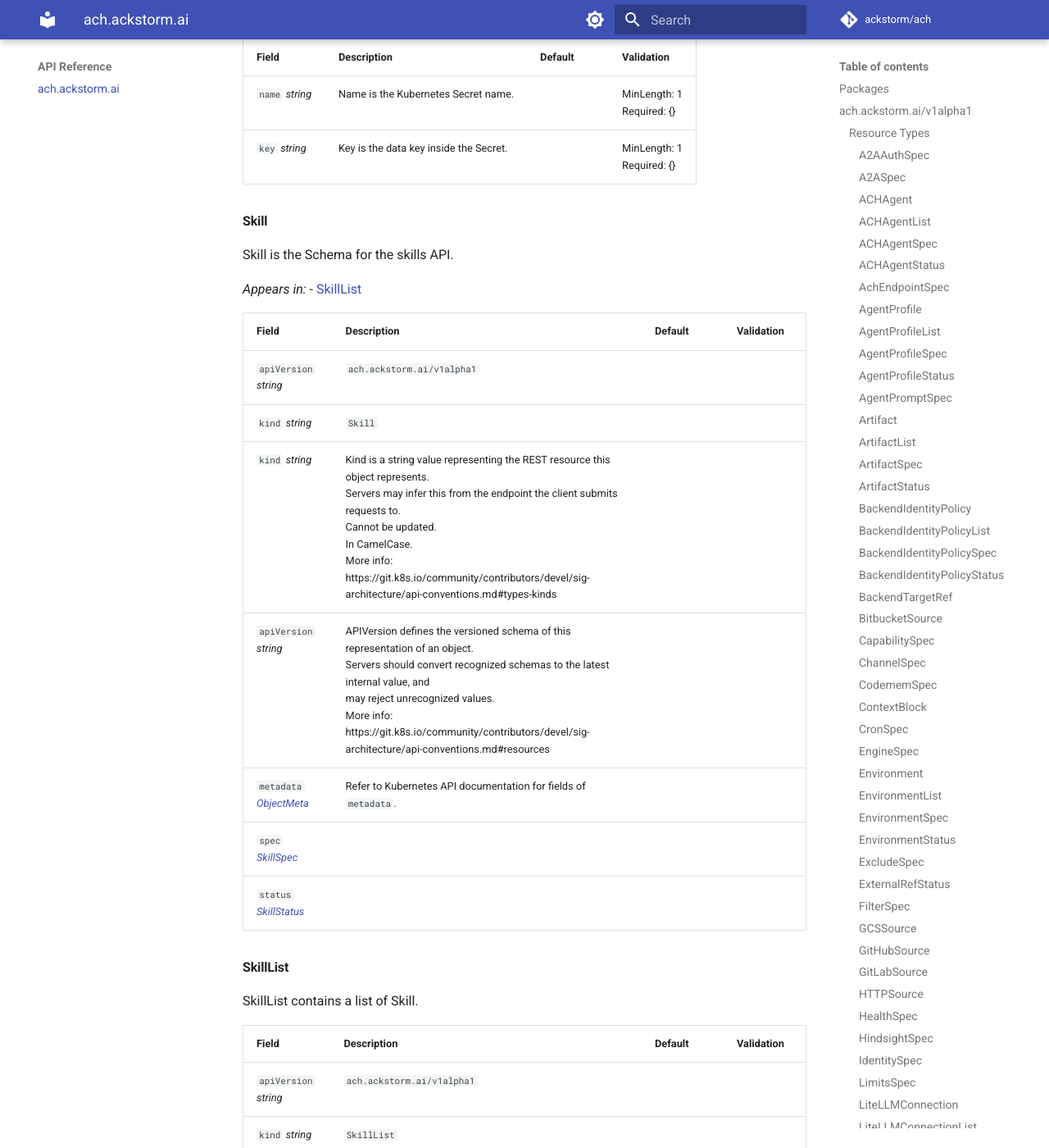
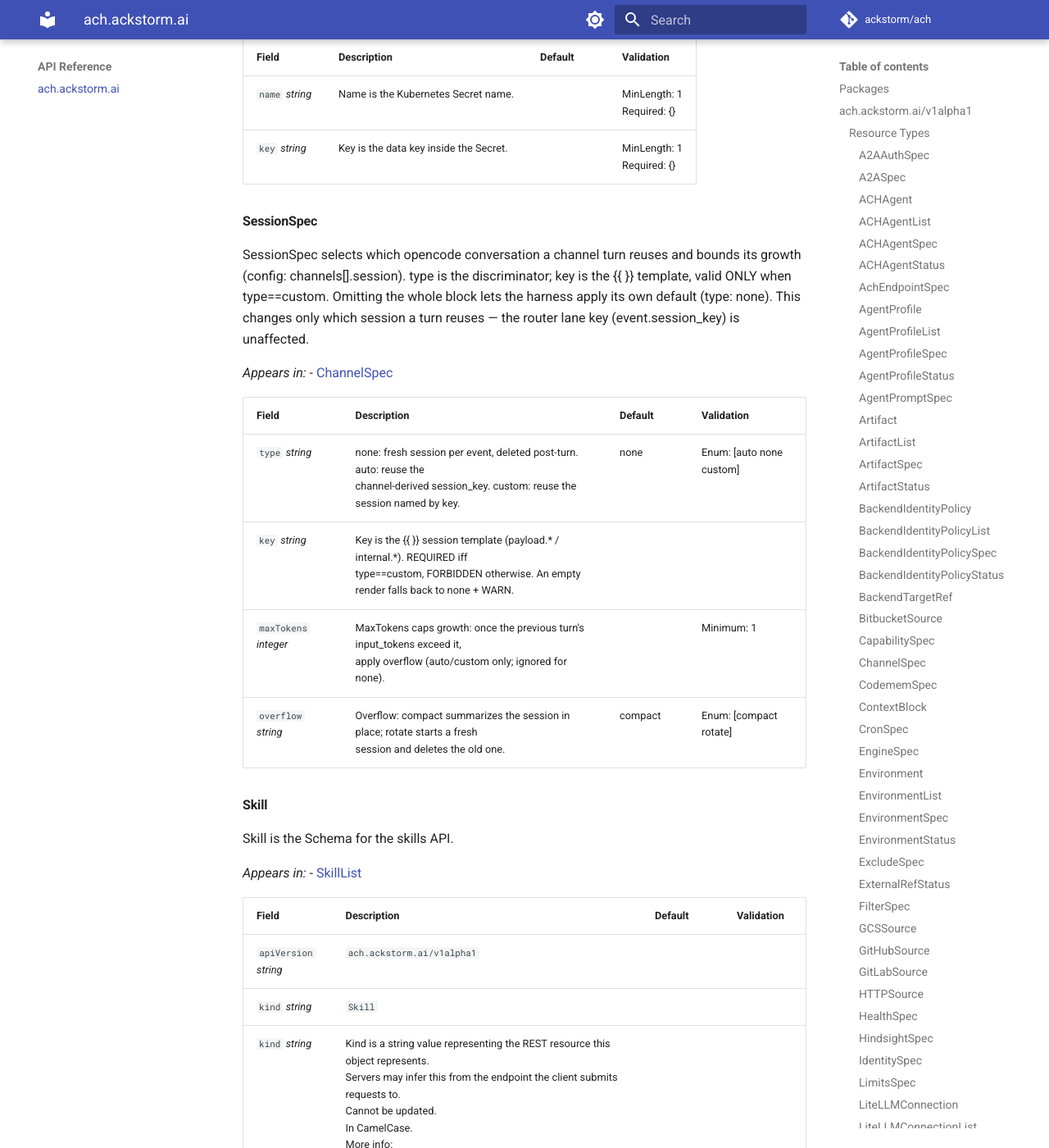
Before and after one commit to ackstorm/ach, an MkDocs documentation site: the page built from docs/api-reference/ach.ackstorm.ai.md, in a window 1280 px wide and 1400 px high, scrolled down 50990 px. Shown: the whole window at 82% size. Built offline with MkDocs 1.6.1 and Material for MkDocs 9.7.7, drawn with Linux system fonts in a browser that asks for light colours; comment, search, counter and statistics services are not loaded; the version menu is left out; some of the changed text lies outside the part shown.

Commit message:
chore(crd): regenerate ACHAgent CRD + docs for SessionSpec
make helm-sync + gen-crd-ref-docs after the channel.session block change.

Co-Authored-By: Claude Opus 4.8 (1M context) <noreply@anthropic.com>
Claude-Session: https://claude.ai/code/session_0154DEUhB5LqhLGEV4T6muex

```diff
--- a/docs/api-reference/ach.ackstorm.ai.md
+++ b/docs/api-reference/ach.ackstorm.ai.md
@@ -535,7 +535,7 @@ _Appears in:_
 | `type` _string_ |  |  | Enum: [webhook cron queue a2a] <br />Required: \{\} <br /> |
 | `source` _string_ |  |  | Enum: [gitlab github generic] <br /> |
 | `concurrency` _integer_ |  | 1 | Minimum: 1 <br /> |
-| `session` _string_ |  | auto | Enum: [auto none] <br /> |
+| `session` _[SessionSpec](#sessionspec)_ |  |  |  |
 | `prompt` _string_ |  |  |  |
 | `webhook` _[WebhookSpec](#webhookspec)_ |  |  |  |
 | `cron` _[CronSpec](#cronspec)_ |  |  |  |
@@ -1581,6 +1581,30 @@ _Appears in:_
 | `key` _string_ | Key is the data key inside the Secret. |  | MinLength: 1 <br />Required: \{\} <br /> |
 
 
+#### SessionSpec
+
+
+
+SessionSpec selects which opencode conversation a channel turn reuses and
+bounds its growth (config: channels[].session). type is the discriminator;
+key is the {{ }} template, valid ONLY when type==custom. Omitting the whole
+block lets the harness apply its own default (type: none). This changes only
+which session a turn reuses — the router lane key (event.session_key) is
+unaffected.
+
+
+
+_Appears in:_
+- [ChannelSpec](#channelspec)
+
+| Field | Description | Default | Validation |
+| --- | --- | --- | --- |
+| `type` _string_ | none: fresh session per event, deleted post-turn. auto: reuse the<br />channel-derived session_key. custom: reuse the session named by key. | none | Enum: [auto none custom] <br /> |
+| `key` _string_ | Key is the \{\{ \}\} session template (payload.* / internal.*). REQUIRED iff<br />type==custom, FORBIDDEN otherwise. An empty render falls back to none + WARN. |  |  |
+| `maxTokens` _integer_ | MaxTokens caps growth: once the previous turn's input_tokens exceed it,<br />apply overflow (auto/custom only; ignored for none). |  | Minimum: 1 <br /> |
+| `overflow` _string_ | Overflow: compact summarizes the session in place; rotate starts a fresh<br />session and deletes the old one. | compact | Enum: [compact rotate] <br /> |
+
+
 #### Skill
 
 
```
Also changed, not shown: 2 other files.
